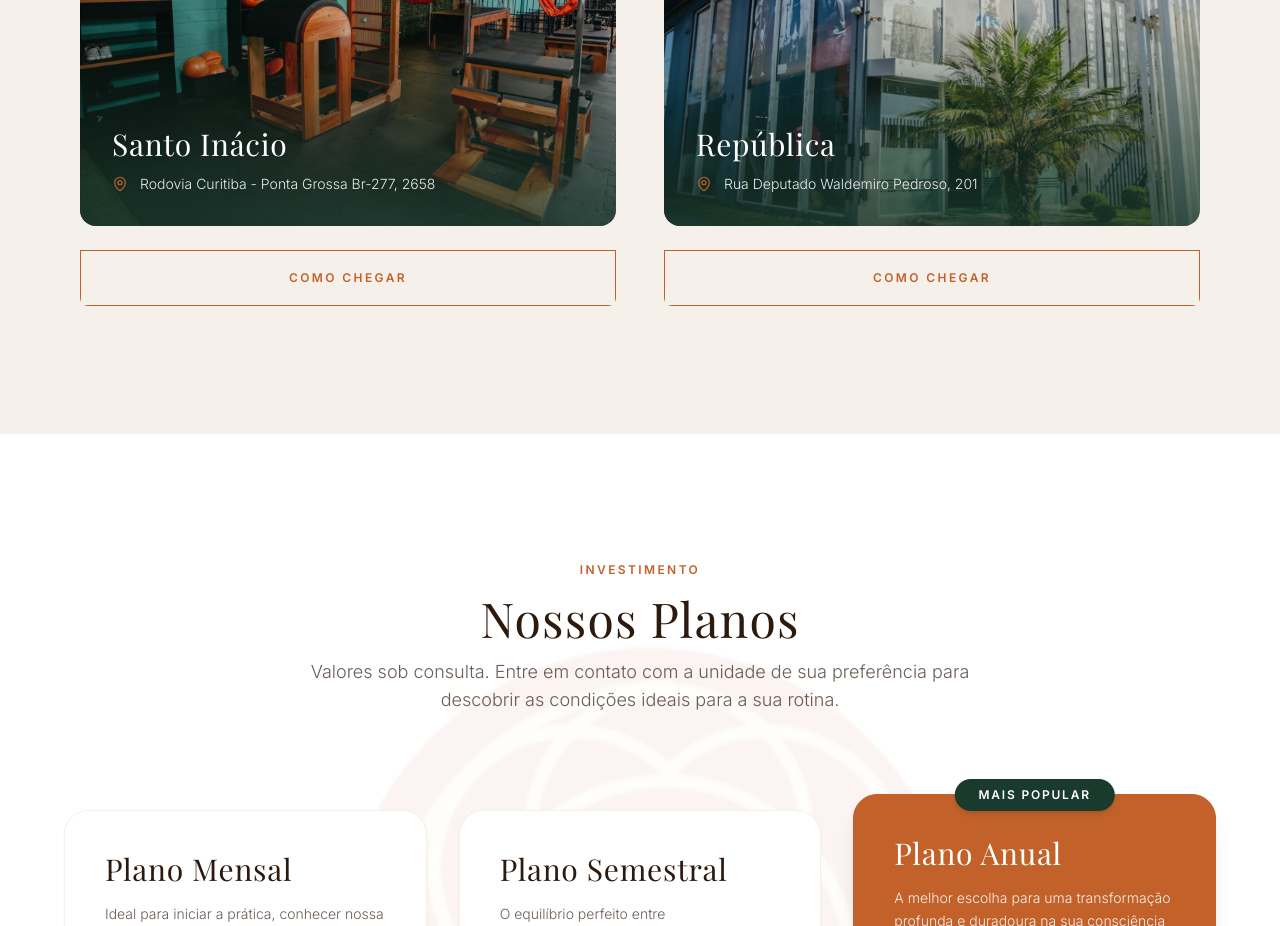
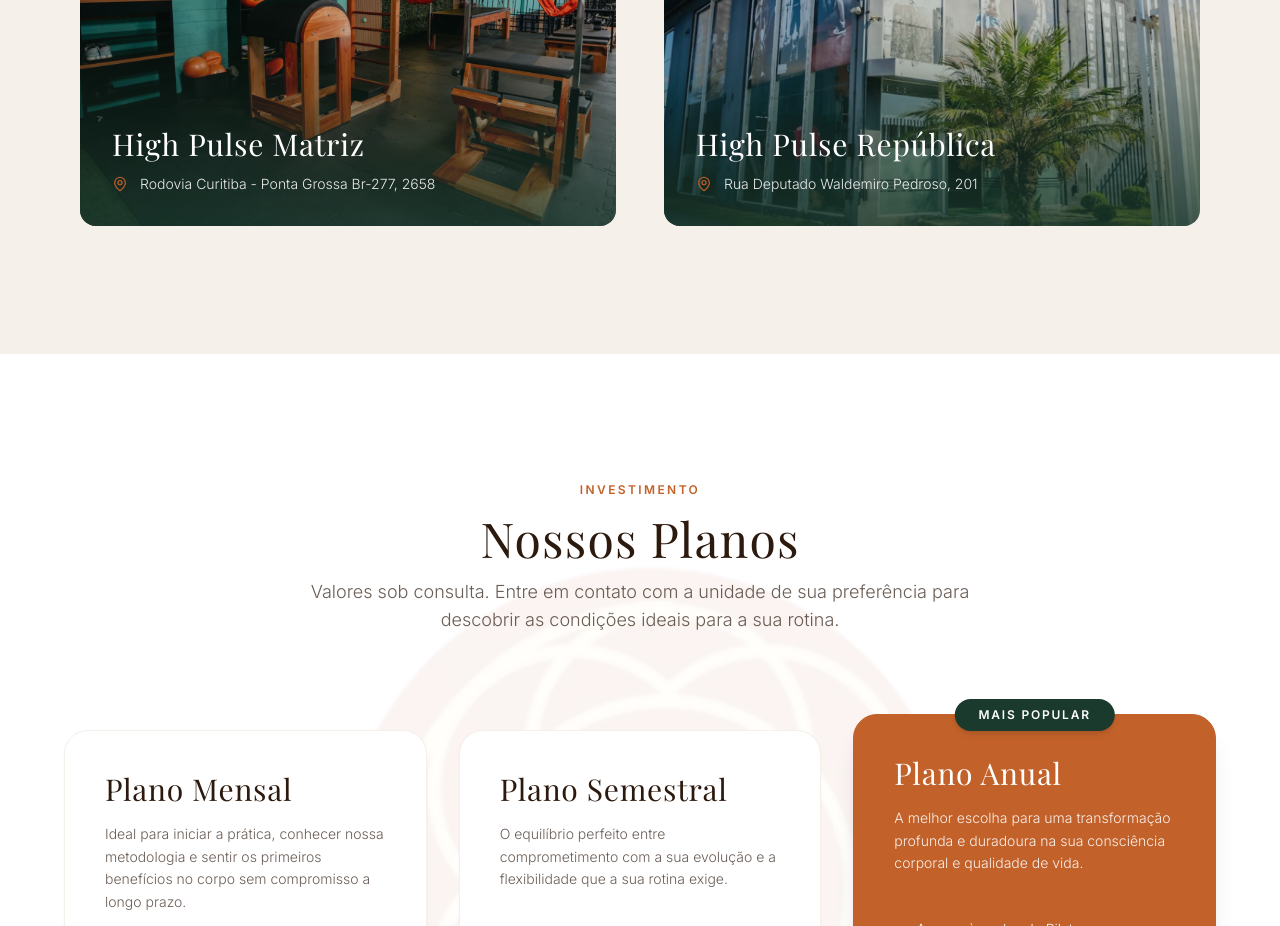
Before and after one commit to acdomzgc-web/studio-eleve-pilates, a React (Vite) app: page / in a window 1280 px wide. Shown: the part 7740-8666 px from the top of the page. Built offline with nearby package versions, Linux system fonts and the light colour scheme; a web font is replaced by a local one.

Commit message:
Refactor: Update unit names and simplify layout

```diff
--- a/package.json
+++ b/package.json
@@ -56,6 +56,7 @@
     "embla-carousel-react": "^8.6.0",
     "input-otp": "^1.4.2",
     "next-themes": "^0.4.6",
+    "pocketbase": "~0.26.8",
     "react": "^19.2.4",
     "react-day-picker": "^9.14.0",
     "react-dom": "^19.2.4",
--- a/src/components/home/Location.tsx
+++ b/src/components/home/Location.tsx
@@ -1,6 +1,5 @@
 import { MapPin } from 'lucide-react'
 import { Card } from '@/components/ui/card'
-import { Button } from '@/components/ui/button'
 import { FadeIn } from '@/components/ui/fade-in'
 import republicaImage from '@/assets/eleve-republica-ac91d.jpeg'
 import matrizImage from '@/assets/eleve-matriz-b0441.jpeg'
@@ -8,7 +7,7 @@ import matrizImage from '@/assets/eleve-matriz-b0441.jpeg'
 const locations = [
   {
     id: 'matriz',
-    name: 'Santo Inácio',
+    name: 'High Pulse Matriz',
     image: matrizImage,
     address: 'Rodovia Curitiba - Ponta Grossa Br-277, 2658',
     mapUrl:
@@ -16,7 +15,7 @@ const locations = [
   },
   {
     id: 'republica',
-    name: 'República',
+    name: 'High Pulse República',
     image: republicaImage,
     address: 'Rua Deputado Waldemiro Pedroso, 201',
     mapUrl: 'https://www.google.com/maps/search/?api=1&query=Rua+Deputado+Waldemiro+Pedroso,+201',
@@ -56,18 +55,6 @@ export default function Location() {
                     </p>
                   </div>
                 </div>
-
-                <div className="mt-6">
-                  <Button
-                    variant="outline"
-                    className="w-full border-terracotta text-terracotta hover:bg-terracotta hover:text-white rounded-none tracking-[0.2em] uppercase text-xs h-14 font-bold transition-all duration-300"
-                    asChild
-                  >
-                    <a href={loc.mapUrl} target="_blank" rel="noopener noreferrer">
-                      Como chegar
-                    </a>
-                  </Button>
-                </div>
               </Card>
             </FadeIn>
           ))}
--- a/src/lib/pocketbase/schema.json
+++ b/src/lib/pocketbase/schema.json
@@ -1,5 +1,5 @@
 {
-  "generatedAt": "2026-04-14T01:37:45.069Z",
+  "generatedAt": "2026-04-14T01:44:54.565Z",
   "collections": [
     {
       "name": "users",
```
Also changed, not shown: .skip.config.json, src/main.tsx (line endings or trailing spaces), vite-plugin-react-uid.js (line endings or trailing spaces).
